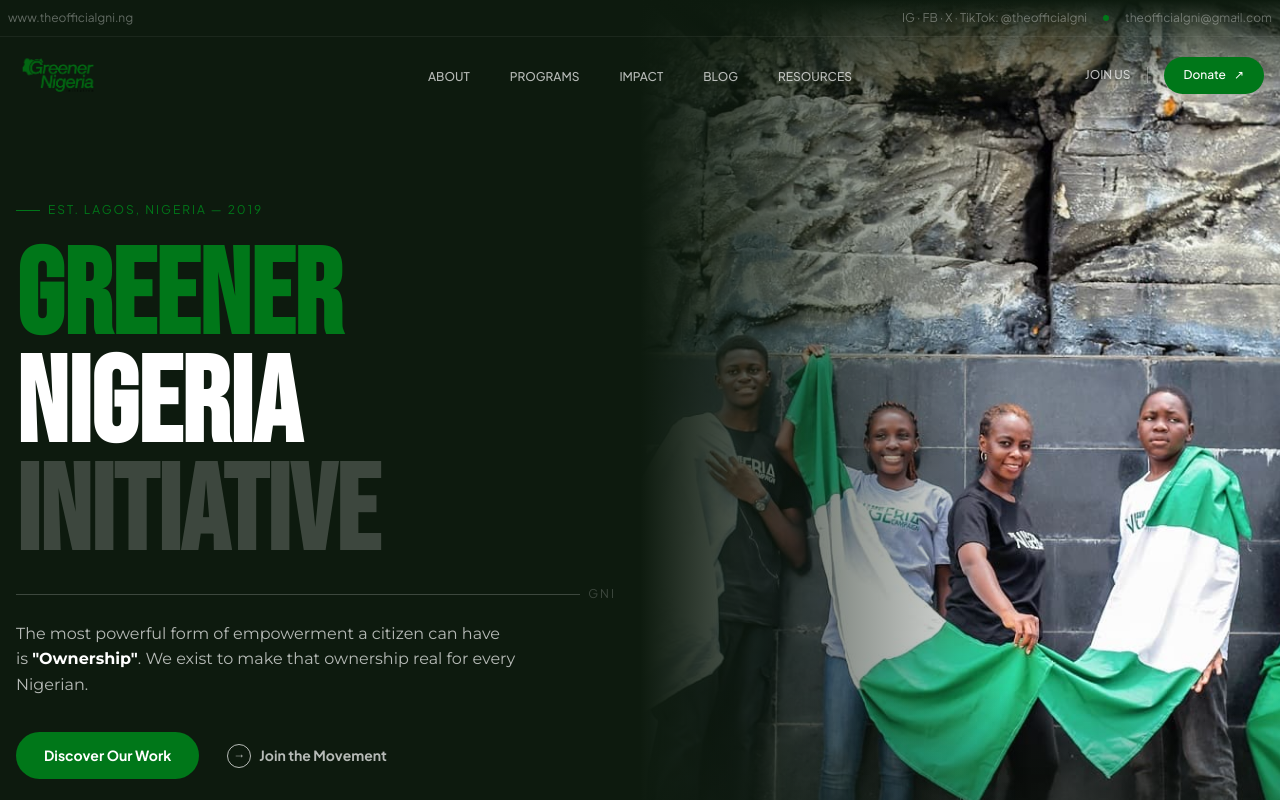
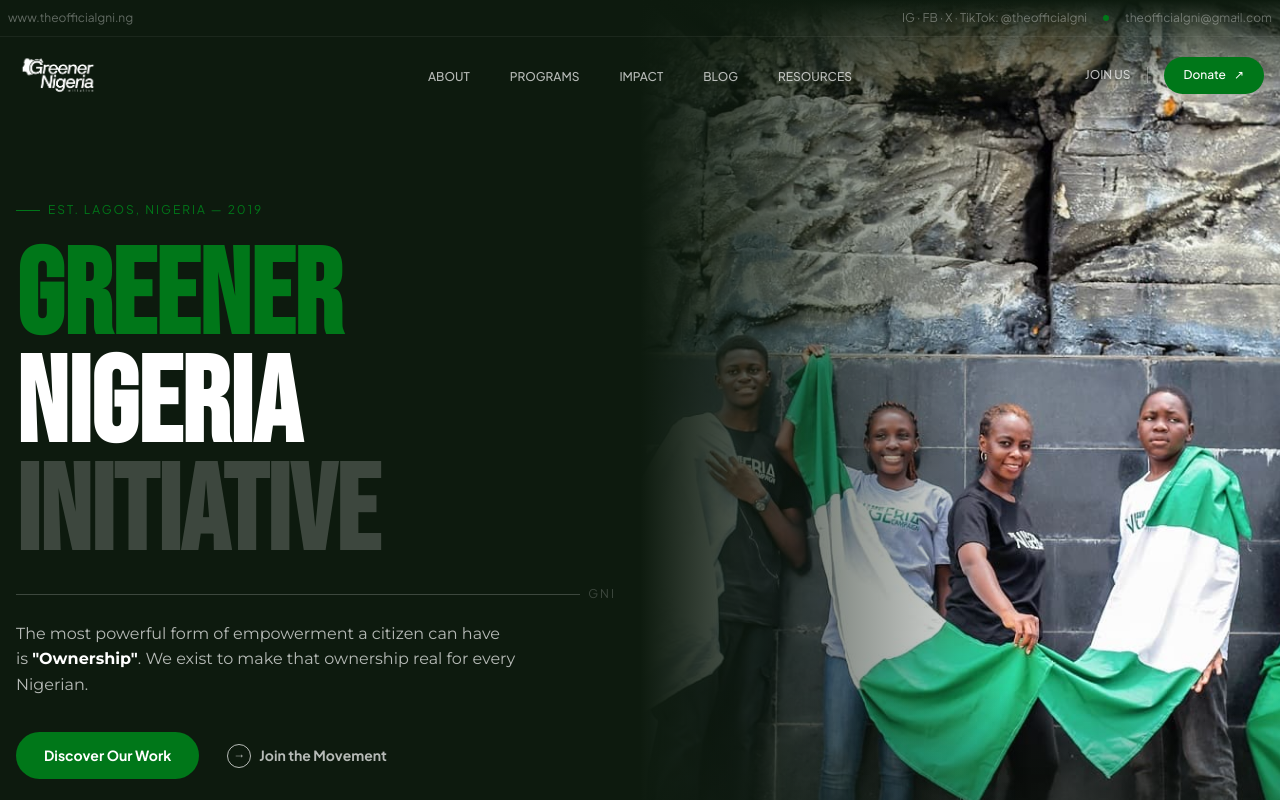
Before and after one commit to preciousuwhubetine/theofficialgni, a React (Vite) app: page / in a window 1280 px wide. Shown: the top 800 px of the page. Built offline with nearby package versions, Linux system fonts and the light colour scheme.

Commit message:
Update logo

```diff
--- a/src/application/components/Footer/Footer.jsx
+++ b/src/application/components/Footer/Footer.jsx
@@ -8,7 +8,7 @@ function Footer() {
         <div className={styles['FooterTop']}>
           <div className={styles['FooterLeft']}>
             <Link to="/" className={styles['Logo']}>
-              <img src="/images/logo-dark.png" alt="GNI Logo" />
+              <img src="/images/logo-light.png" alt="GNI Logo" />
             </Link>
 
             <h2>
--- a/src/application/components/Header/Header.jsx
+++ b/src/application/components/Header/Header.jsx
@@ -43,7 +43,7 @@ const Header = () => {
         <div className="container">
           <div className={styles['HeaderContent']}>
             <Link to="/" className={styles['Logo']}>
-              <img src="/images/logo-dark.png" alt="GNI Logo" />
+              <img src="/images/logo-light.png" alt="GNI Logo" />
             </Link>
 
             <nav className={styles['HeaderNav']}>
```
Also changed, not shown: public/images/logo-light.png.
